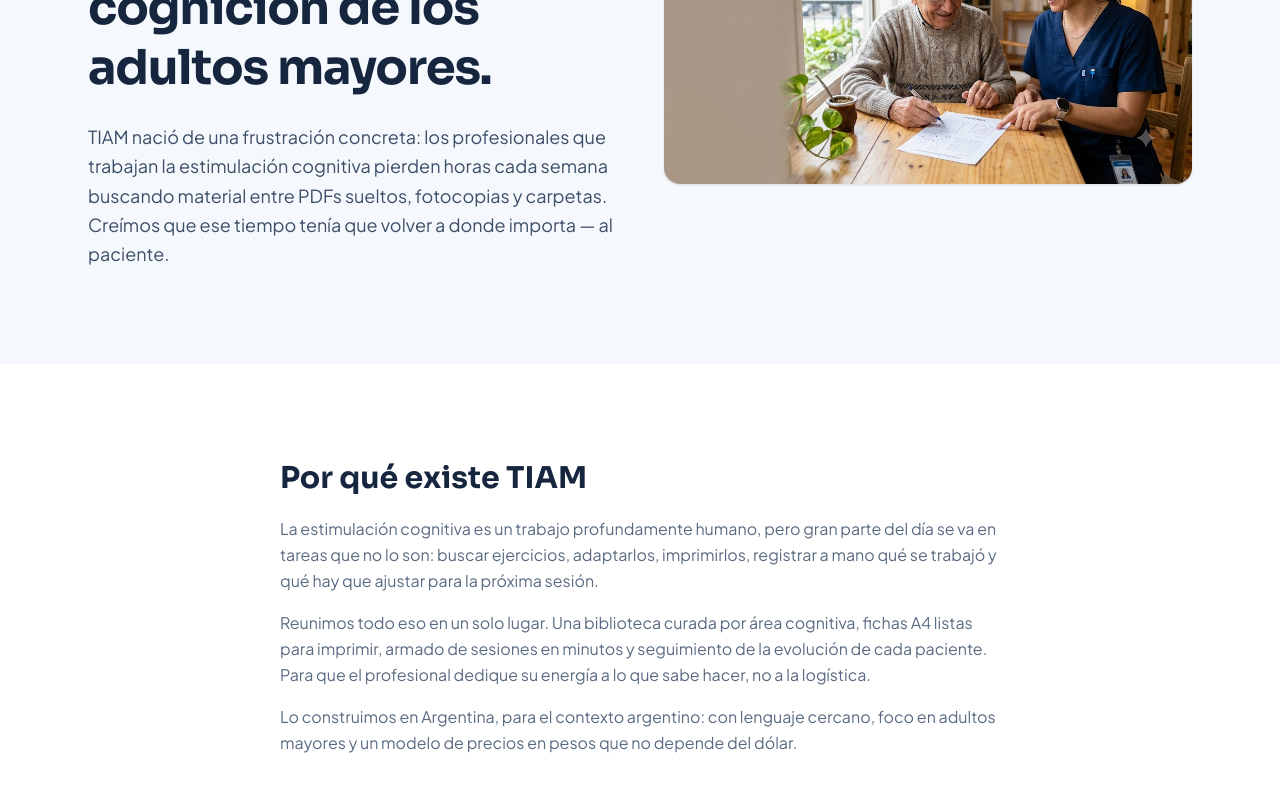
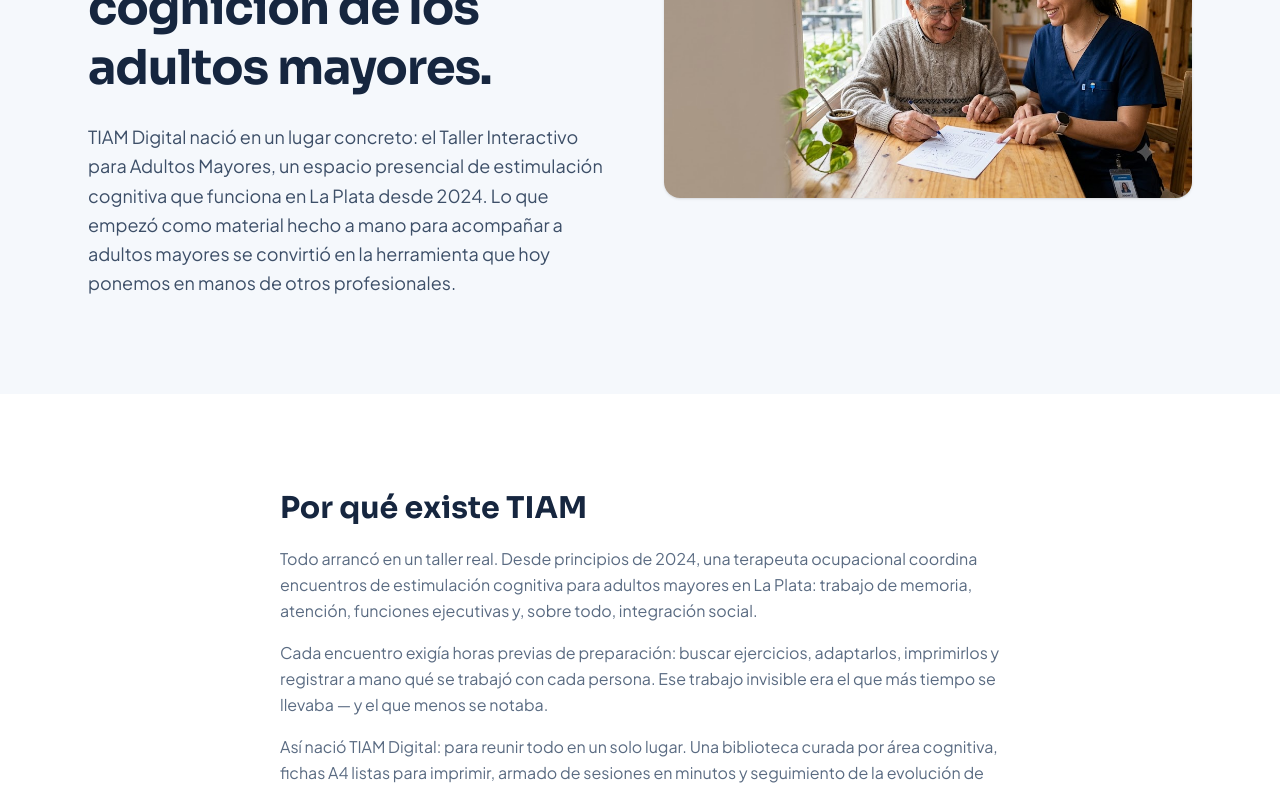
Before and after one commit to manukpo10/TIAM-frontend, a React (Vite) app: page /nosotros in a window 1280 px wide. Shown: the part 360-1150 px from the top of the page. Built offline with nearby package versions, Linux system fonts and the light colour scheme.

Commit message:
feat(about): tell the real TIAM origin story on /nosotros

```diff
--- a/src/pages/about/AboutPage.tsx
+++ b/src/pages/about/AboutPage.tsx
@@ -59,9 +59,10 @@
                   Le devolvemos horas a quienes cuidan la cognición de los adultos mayores.
                 </h1>
                 <p className="mt-6 text-lg text-slate-700 leading-relaxed">
-                  TIAM nació de una frustración concreta: los profesionales que trabajan la estimulación
-                  cognitiva pierden horas cada semana buscando material entre PDFs sueltos, fotocopias y
-                  carpetas. Creímos que ese tiempo tenía que volver a donde importa — al paciente.
+                  TIAM Digital nació en un lugar concreto: el Taller Interactivo para Adultos Mayores,
+                  un espacio presencial de estimulación cognitiva que funciona en La Plata desde 2024.
+                  Lo que empezó como material hecho a mano para acompañar a adultos mayores se convirtió
+                  en la herramienta que hoy ponemos en manos de otros profesionales.
                 </p>
               </div>
               <img
@@ -84,18 +85,23 @@
             </h2>
             <div className="space-y-4 text-slate-600 leading-relaxed">
               <p>
-                La estimulación cognitiva es un trabajo profundamente humano, pero gran parte del día
-                se va en tareas que no lo son: buscar ejercicios, adaptarlos, imprimirlos, registrar a
-                mano qué se trabajó y qué hay que ajustar para la próxima sesión.
+                Todo arrancó en un taller real. Desde principios de 2024, una terapeuta ocupacional
+                coordina encuentros de estimulación cognitiva para adultos mayores en La Plata: trabajo
+                de memoria, atención, funciones ejecutivas y, sobre todo, integración social.
               </p>
               <p>
-                Reunimos todo eso en un solo lugar. Una biblioteca curada por área cognitiva, fichas
-                A4 listas para imprimir, armado de sesiones en minutos y seguimiento de la evolución de
-                cada paciente. Para que el profesional dedique su energía a lo que sabe hacer, no a la
-                logística.
+                Cada encuentro exigía horas previas de preparación: buscar ejercicios, adaptarlos,
+                imprimirlos y registrar a mano qué se trabajó con cada persona. Ese trabajo invisible
+                era el que más tiempo se llevaba — y el que menos se notaba.
               </p>
               <p>
-                Lo construimos en Argentina, para el contexto argentino: con lenguaje cercano, foco en
+                Así nació TIAM Digital: para reunir todo en un solo lugar. Una biblioteca curada por
+                área cognitiva, fichas A4 listas para imprimir, armado de sesiones en minutos y
+                seguimiento de la evolución de cada paciente. La herramienta que el taller necesitaba,
+                ahora al alcance de cualquier profesional.
+              </p>
+              <p>
+                La construimos en Argentina, para el contexto argentino: con lenguaje cercano, foco en
                 adultos mayores y un modelo de precios en pesos que no depende del dólar.
               </p>
             </div>
```
